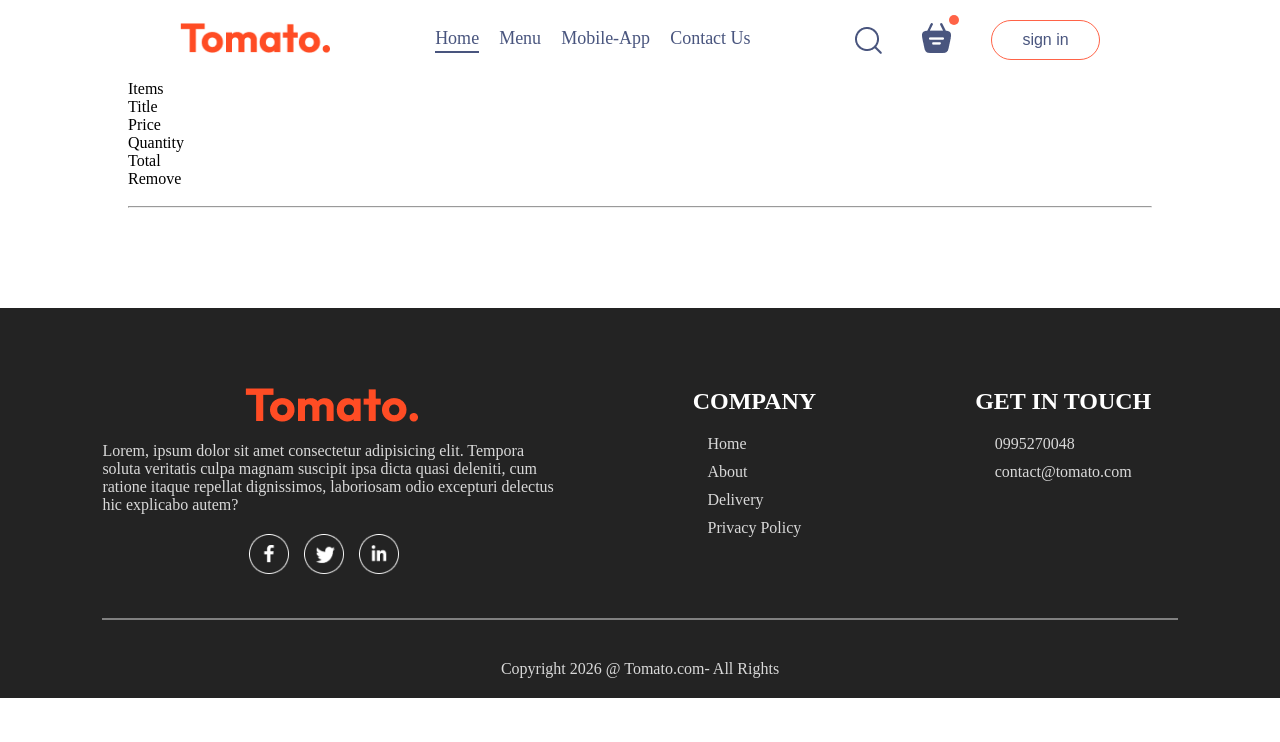
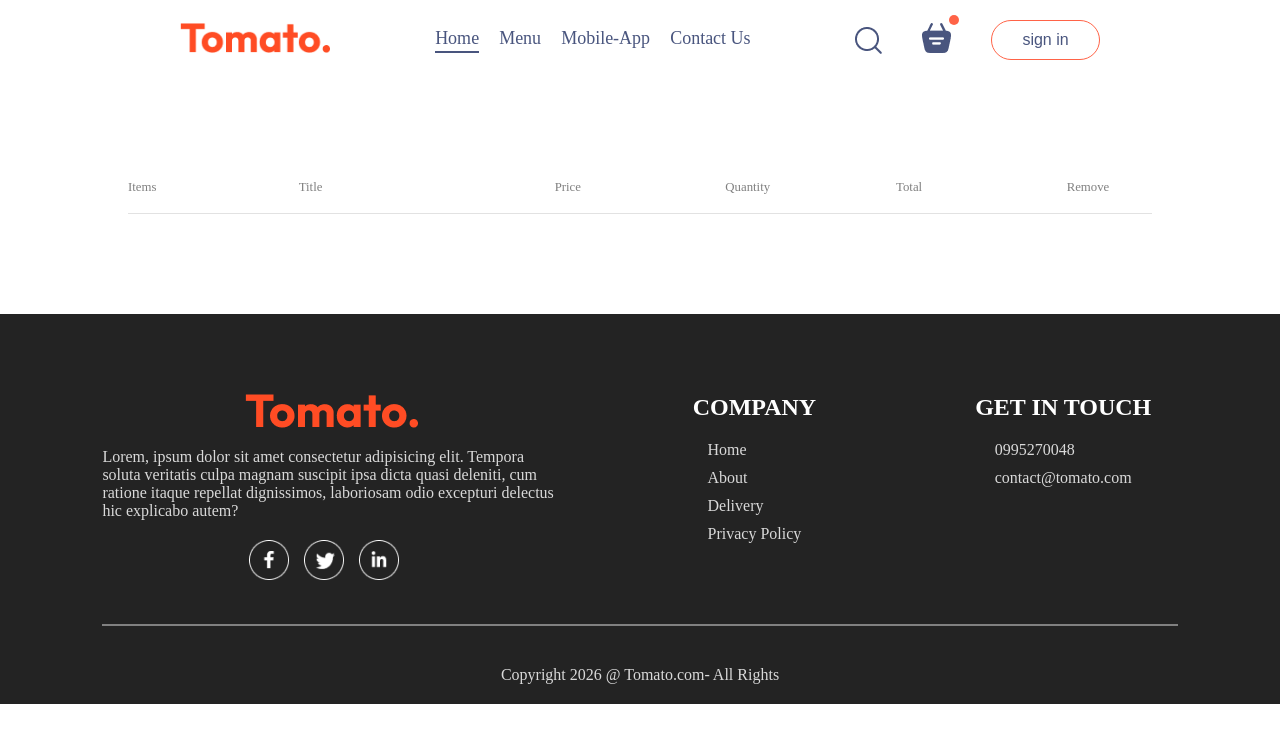
Before and after one commit to Alene-Ayenew/DliveryApp, a React (Vite) app in the folder frontend/: page /cart in a window 1280 px wide. Shown: the top 742 px of the page. Built offline with nearby package versions, Linux system fonts and the light colour scheme.

Commit message:
implementing css for cart

```diff
--- a/frontend/src/Pages/Cart/Cart.css
+++ b/frontend/src/Pages/Cart/Cart.css
@@ -0,0 +1,24 @@
+.cart{
+    margin-top: 100px;
+}
+.cart-items-title{
+    display: grid;
+    grid-template-columns: 1fr 1.5fr 1fr 1fr 1fr 0.5fr;
+    color: grey;
+    font-size: max(1vw,12px);
+}
+.cart-items-item{
+    margin: 10px 0px;
+    color: black;
+}
+.cart-items-item img{
+    width: 50px;
+}
+.cart hr{
+    height: 1px;
+    background-color: #e2e2e2;
+    border: none;
+}
+.cart-items-item .cross{
+    cursor: pointer;
+}
--- a/frontend/src/Pages/Cart/Cart.jsx
+++ b/frontend/src/Pages/Cart/Cart.jsx
@@ -1,10 +1,10 @@
-import React, { useContext } from 'react'
-import "./Cart.css"
-import { StoreContext } from '../../context/storeContext'
+import React, { useContext } from "react";
+import "./Cart.css";
+import { StoreContext } from "../../context/storeContext";
 function Cart() {
-  const {cartItems,removeFromCart,food_list}=useContext(StoreContext);
+  const { cartItems, removeFromCart, food_list } = useContext(StoreContext);
   return (
-    <div className='cart'>
+    <div className="cart">
       <div className="cart-items">
         <div className="cart-items-title">
           <p>Items</p>
@@ -16,25 +16,26 @@
         </div>
         <br />
         <hr />
-        {food_list.map((item,index)=>{
-          if(cartItems[item._id]>0){
-            return(
-              <div className="cart-items-title cart-items-item">
-                <img src={item.image} alt="" />
-                <p>{item.name}</p>
-                <p>{item.price}</p>
-                <p>{cartItems[item._id]}</p>
-                <p>{item.price*cartItems[item._id]}</p>
-                <p>X</p>
+        {food_list.map((item, index) => {
+          if (cartItems[item._id] > 0) {
+            return (
+              <div>
+                <div className="cart-items-title cart-items-item">
+                  <img src={item.image} alt="" />
+                  <p>{item.name}</p>
+                  <p>{item.price}</p>
+                  <p>{cartItems[item._id]}</p>
+                  <p>{item.price * cartItems[item._id]}</p>
+                  <p  onClick={()=>removeFromCart(item._id)} className="cross">X</p>
+                </div>
+                <hr />
               </div>
-            )
+            );
           }
         })}
       </div>
-
-
     </div>
-  )
+  );
 }
 
-export default Cart
+export default Cart;
```
